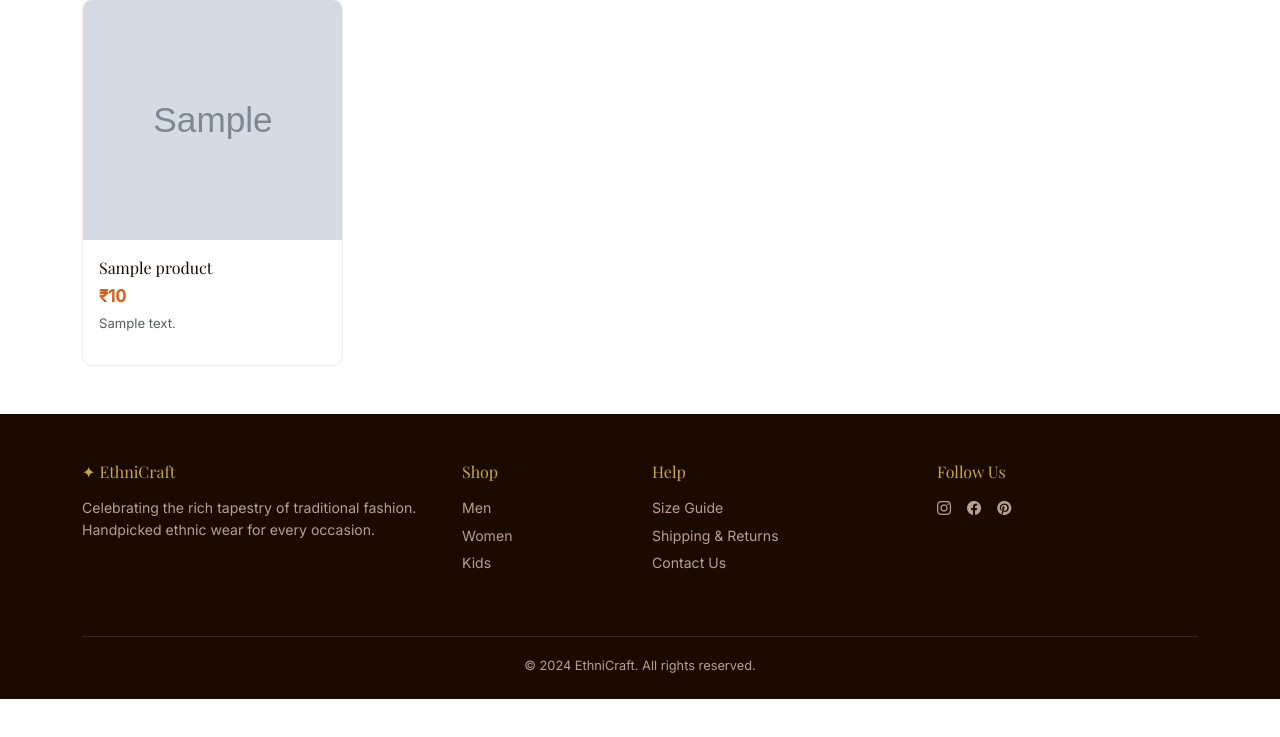
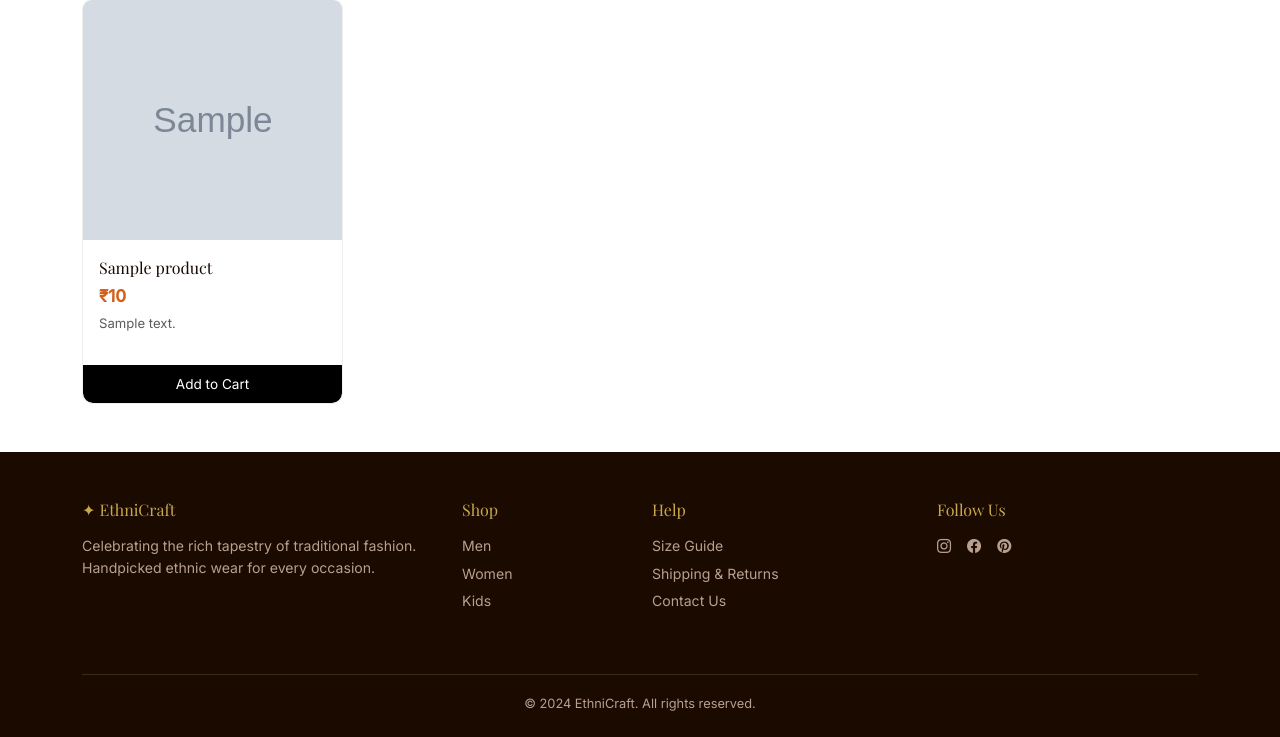
Before and after one commit to prakaramgurjar8824-bit/ethnic-wear-app, a Flask app: page /category/1 in a window 1280 px wide. Shown: the part 379-1116 px from the top of the page. Before the commit the page ends 1078 px from the top, so only its background shows below. Run offline with Flask 3, Linux system fonts and the light colour scheme; tables that the repository leaves empty hold one stand-in row (values such as "Sample post"); grey boxes marked "Sample" are stand-in pictures; parts of the project's set-up code (start-up, migrations or seed data) failed here and were passed over.

Commit message:
product details are not shown in categories and and not able to add products to cart because no link tag on them to add directly to the cart now added link tag fixed product details option to each product just simpply added link tab and use flask to switch or add pages thank you

```diff
--- a/templates/category.html
+++ b/templates/category.html
@@ -12,6 +12,9 @@
   .prod-img-placeholder { font-size: 3.5rem; color: var(--muted); }
   .prod-name { font-family: 'Playfair Display', serif; font-size: 1rem; }
   .prod-price { color: var(--saffron); font-weight: 600; font-size: 1.05rem; }
+  .card-link { text-decoration: none; color: inherit; display: block; }
+  .btn-add-cart { background: #000; color: #fff; border: none; width: 100%; padding: .55rem; font-size: .85rem; border-radius: 0 0 10px 10px; cursor: pointer; transition: opacity .2s; }
+  .btn-add-cart:hover { opacity: .8; color: #fff; }
 </style>
 {% endblock %}
 
@@ -34,7 +37,8 @@
     <div class="row g-4">
       {% for product in products %}
       <div class="col-6 col-md-4 col-lg-3">
-        <div class="prod-card h-100">
+        <div class="prod-card h-100 d-flex flex-column">
+          <a href="{{ url_for('product_detail', id=product.id) }}" class="card-link">
             <div class="prod-img-wrap">
               {% if product.image %}
               <img src="{{ url_for('static', filename=product.image) }}" alt="{{ product.name }}" onerror="this.parentElement.innerHTML='<div class=prod-img-placeholder>👗</div>'">
@@ -49,6 +53,10 @@
               <p class="text-muted mt-1" style="font-size:.82rem">{{ product.description[:80] }}{% if product.description|length > 80 %}…{% endif %}</p>
               {% endif %}
             </div>
+          </a>
+          <form method="POST" action="{{ url_for('add_to_cart', id=product.id) }}" class="mt-auto">
+            <button type="submit" class="btn-add-cart">Add to Cart</button>
+          </form>
         </div>
       </div>
       {% else %}
--- a/templates/product_detail.html
+++ b/templates/product_detail.html
@@ -57,7 +57,9 @@
         {% else %}
         <p class="detail-desc text-muted">No description available.</p>
         {% endif %}
-        <button class="btn-saffron-lg">Add to Cart</button>
+        <form method="POST" action="{{ url_for('add_to_cart', id=product.id) }}" class="d-inline">
+          <button type="submit" class="btn-saffron-lg">Add to Cart</button>
+        </form>
         <a href="{{ url_for('index') if not product.category else url_for('category', cat_id=product.category.id) }}" class="btn btn-outline-secondary ms-2 py-2">Back</a>
       </div>
     </div>
```
Also changed, not shown: templates/index.html (+5 -2 lines). Lines whose indentation alone changed are shown as unchanged.
